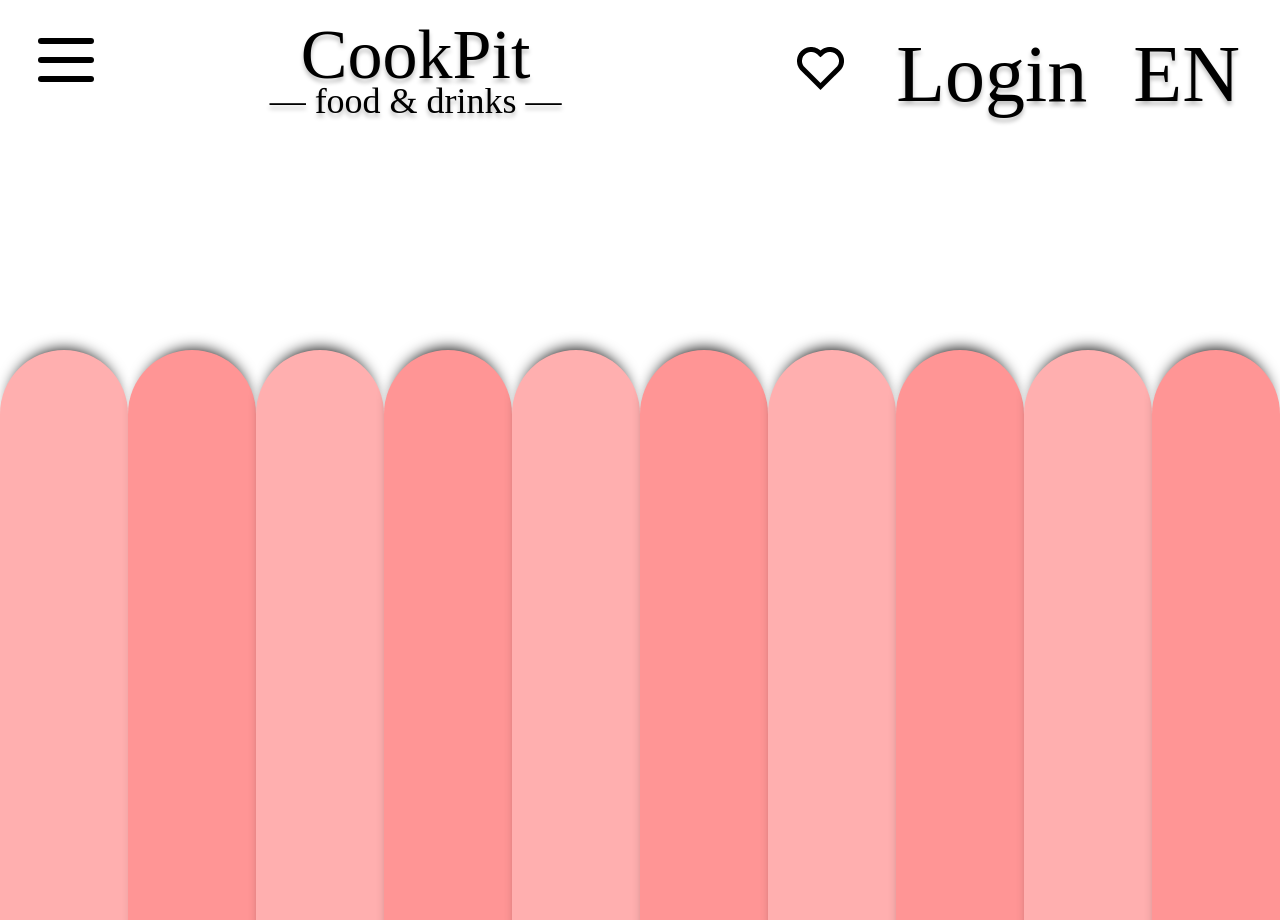
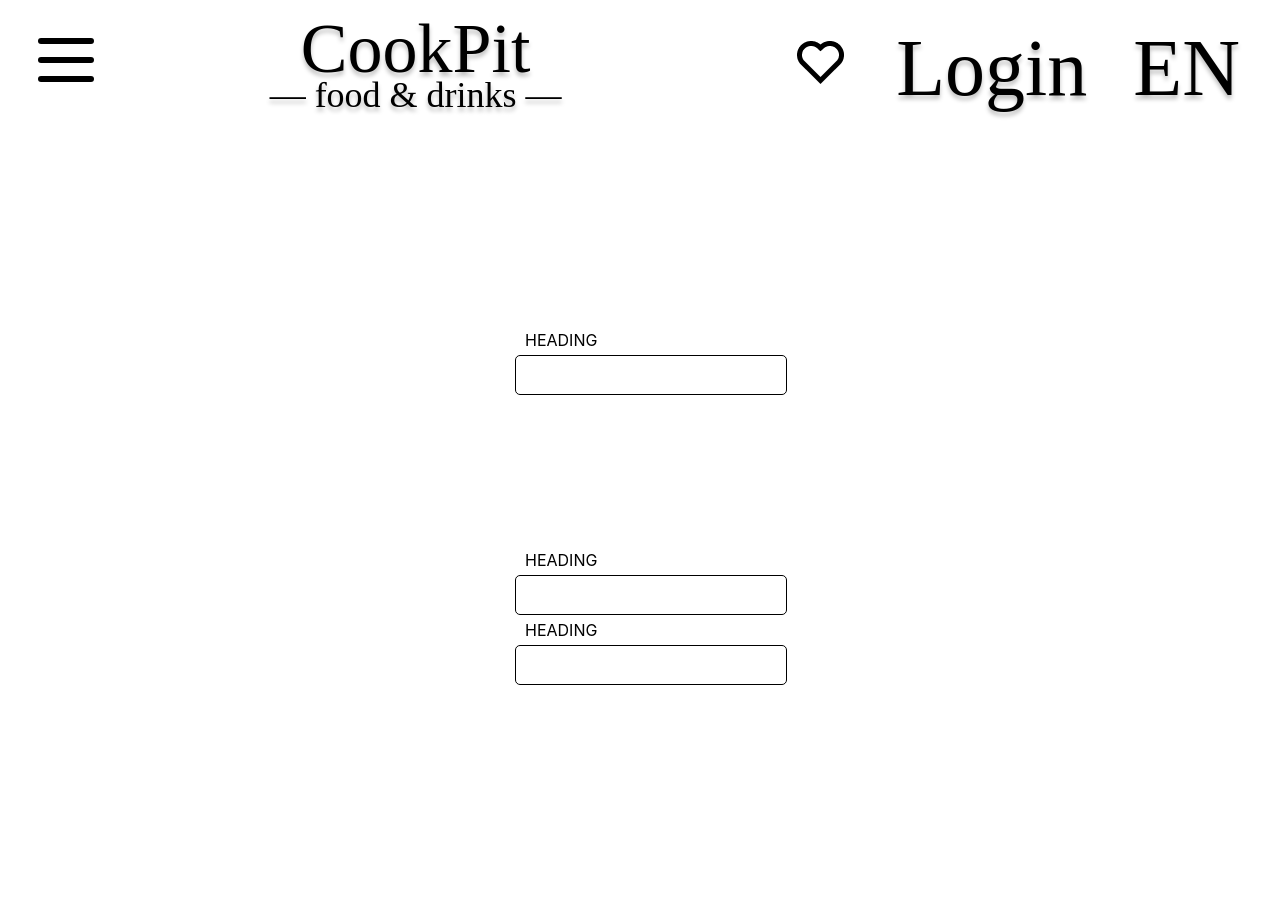
Before and after one commit to SE-TINF22B6/CookPit, a React (Create React App) app in the folder frontend/: page /upload-recipe in a window 1280 px wide. Before the commit the page ends 800 px from the top, so only its background shows below. Built offline with nearby package versions, Linux system fonts and the light colour scheme; a web font is replaced by a local one.

Commit message:
Started the Upload recipe Template

```diff
--- a/frontend/src/components/Home/Home.tsx
+++ b/frontend/src/components/Home/Home.tsx
@@ -6,6 +6,7 @@ import Login from '../Login/Login';
 import SearchSite from '../SearchSite/SearchSite';
 import OpenAI from '../openai/OpenAI';
 import React, { useState } from 'react';
+import RecipeUpload from '../recipeUpload/recipeUpload';
 
 function Home() {
   const [loginVisible, setLoginVisible] = useState(false);
@@ -16,12 +17,13 @@ function Home() {
 
   return (
     <>
-      <Background />
+      {/*<Background />*/}
       <Header onToggleLogin={toggleLoginVisibility} />
       {loginVisible && <Login />}
       <Routes>
           <Route path='/' element={<SearchSite />} />
           <Route path='/recipe-maker' element={<OpenAI />} />
+          <Route path='/upload-recipe' element={<RecipeUpload />} />
       </Routes>
     </>
   );
--- /dev/null
+++ b/frontend/src/components/recipeUpload/recipeUpload.css
@@ -0,0 +1,36 @@
+
+#template{
+    display: flex;
+    justify-content: center;
+    align-items: center;
+    min-height: 100vh;
+    flex-direction: column;
+    gap: 30px;
+    top: 200px;
+}
+#inputBox{
+    position: relative;
+    width: 250px;
+}
+#inputBox input{
+    width: 100%;
+    padding: 10px;
+    border: 1px solid;
+    border-radius: 5px;
+    outline: none;
+    color: black;
+    font-size: 1em;
+}
+#inputBox span{
+    position: absolute;
+    left: 0;
+    top: -35px;
+    padding: 10px;
+    pointer-events: none;
+    font-size: 1em;
+    color: black;
+    text-transform: uppercase;
+ }
+#blocker1{
+    width:500px;
+}
--- /dev/null
+++ b/frontend/src/components/recipeUpload/recipeUpload.tsx
@@ -0,0 +1,35 @@
+import React, { useState } from 'react'
+import '../recipeUpload/recipeUpload.css';
+
+
+
+
+export default function Body(){
+    function setLanguage(language:HTMLElement) {
+        const activeLanguage = document.getElementById("language_selection");
+        activeLanguage!.innerText = language.innerText;}
+
+  return (
+<body>
+
+    <div id='template'>
+        <div id="inputBox" >
+            <input type="text"/>
+            <span>Heading</span>
+        </div>
+        <div id='blocker1'></div>
+        <div id='blocker1'></div>
+        <div id='blocker1'></div>
+        <div id='blocker1'></div>
+        <div id='blocker1'></div>
+        <div id="inputBox">
+            <input type="text"/>
+            <span>Heading</span>
+        </div>
+        <div id="inputBox">
+            <input type="text"/>
+            <span>Heading</span>
+        </div>
+    </div>
+</body>
+  )}
```
